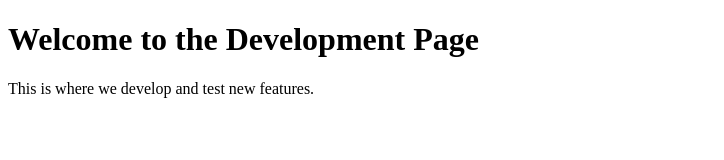
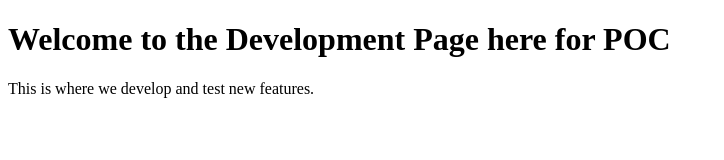
Before and after one commit to gem-RishabhZutshi/fundetails-new, a plain HTML site: page dev/index.html in a window 1280 px wide. Shown: the whole page, without its empty margins (0-724 px from the left). Drawn offline with Linux system fonts and the light colour scheme.

Commit message:
dev test

```diff
--- a/dev/index.html
+++ b/dev/index.html
@@ -6,7 +6,7 @@
     <title>Development Page</title>
 </head>
 <body>
-    <h1>Welcome to the Development Page</h1>
+    <h1>Welcome to the Development Page here for POC</h1>
     <p>This is where we develop and test new features.</p>
 </body>
 </html>
```
